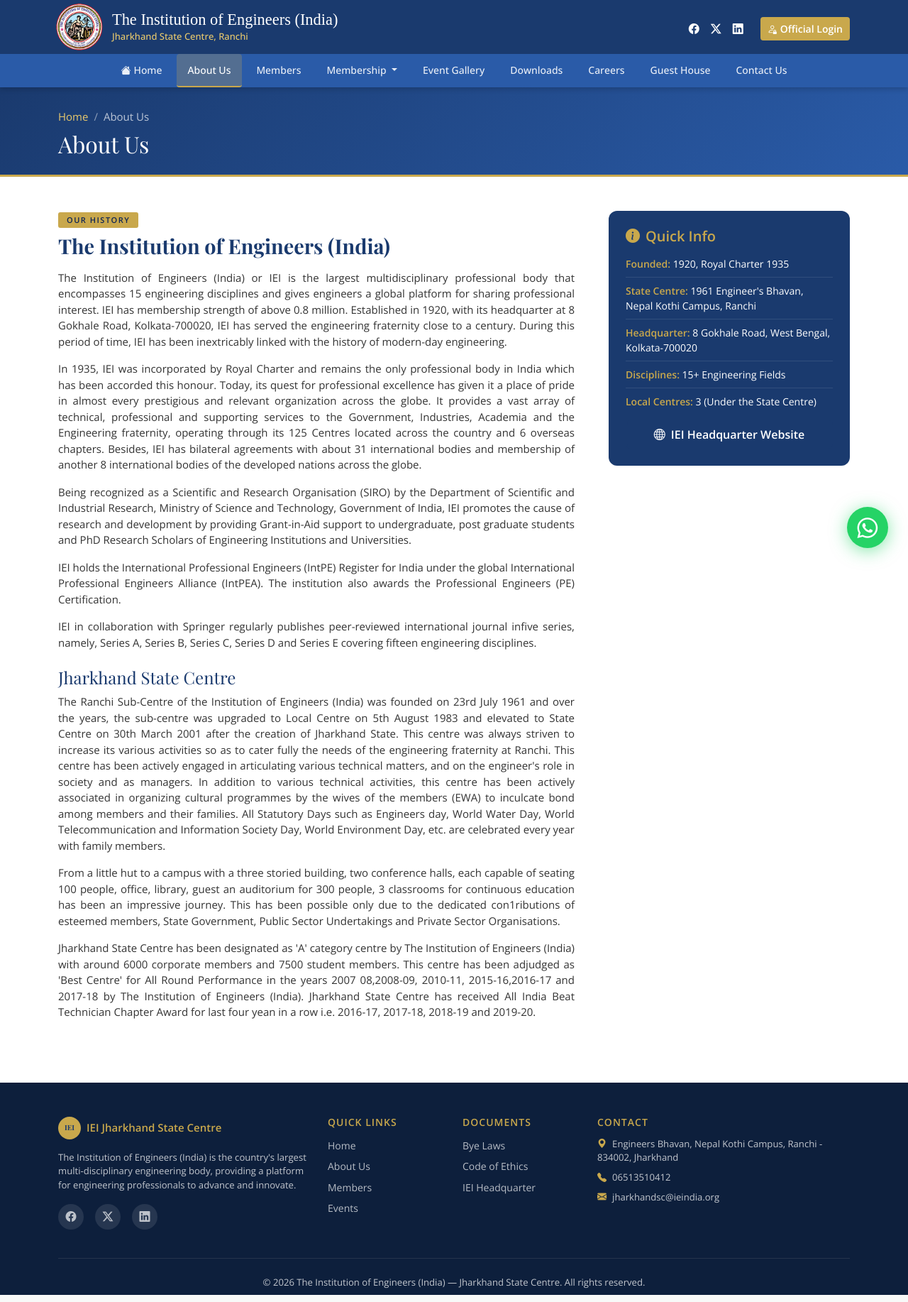
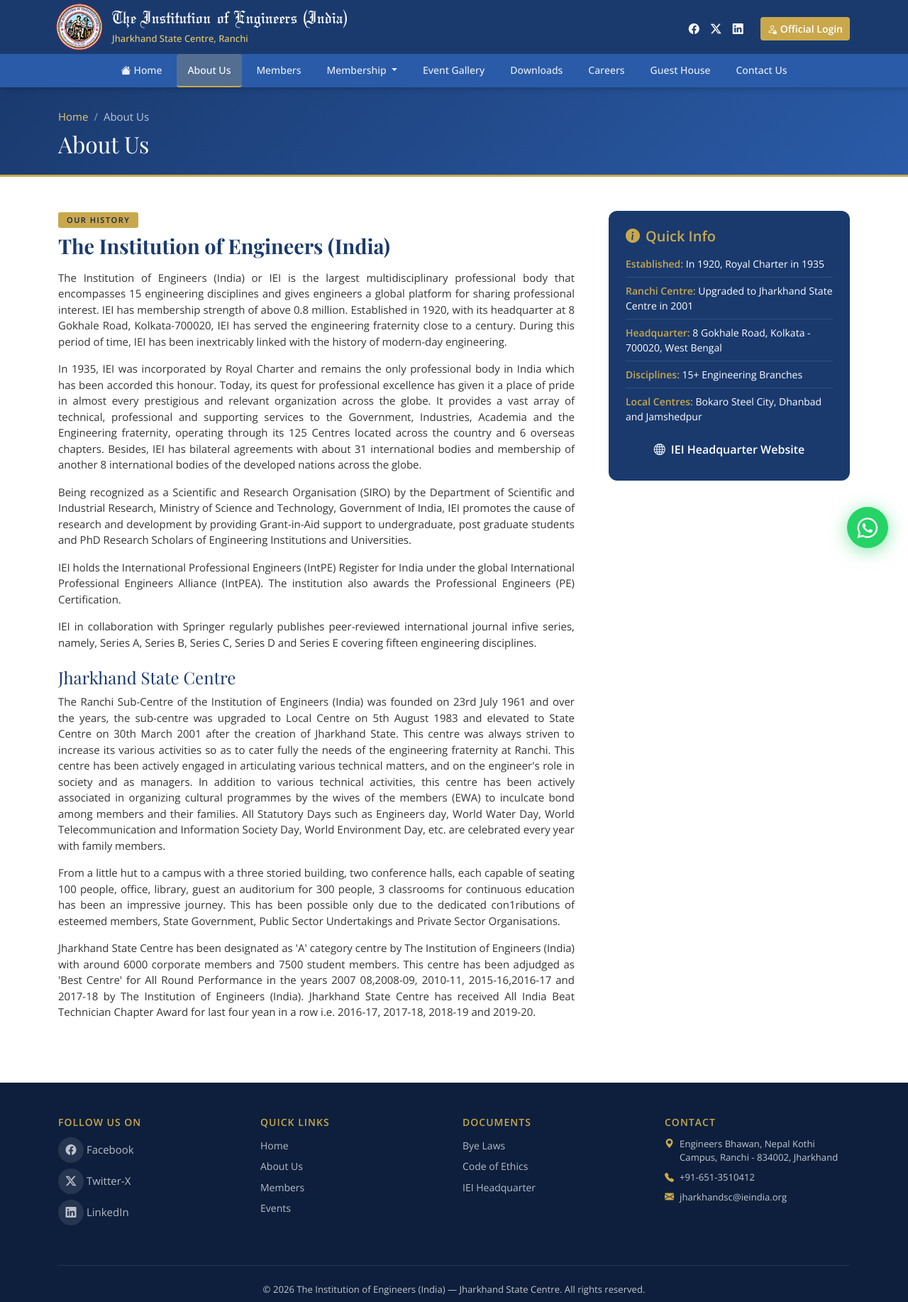
Before and after one commit to niranjan0k/iei-jsc, a Django app: page /about/ in a window 1280 px wide. Shown: the whole page at 71% size. Run offline with Django 5.2, Linux system fonts and the light colour scheme.

Commit message:
Test changes home, membership, aboutus, footer, guest house, announcement etc content changes as per test report

```diff
--- a/static/css/style.css
+++ b/static/css/style.css
@@ -58,7 +58,17 @@ h1, h2, h3, h4 { font-family: 'Playfair Display', serif; }
   border: 3px solid rgba(255,255,255,0.3);
 }
 .logo-text { font-family: 'Playfair Display', serif; font-weight: 700; color: var(--navy); font-size: 18px; }
-.site-title { color: #fff; font-family: 'old english text mt'; font-size: 1.4rem; }
+@font-face {
+    font-family: 'Olde English';           /* Give it a name (any name you like) */
+    src: url('../fonts/Olde English Regular.ttf') format('truetype');
+    font-weight: normal;
+    font-style: normal;
+}
+.site-title {
+    color: #fff;
+    font-family: 'Olde English', 'old english text mt';
+    font-size: 1.7rem;
+  }
 .site-subtitle { color: var(--gold-light); font-size: 13px; font-weight: 500; }
 .icon-color a { color: #fff }
 
@@ -497,7 +507,7 @@ h1, h2, h3, h4 { font-family: 'Playfair Display', serif; }
 
 /* ---- Responsive ---- */
 @media (max-width: 368px) {
-  .site-title { font-size: 1.1rem; }
+  .site-title { font-size: 1.3rem; }
   .site-subtitle { font-size: 11px; }
   .hero-img, .carousel-placeholder { height: 280px; }
   .carousel-title { font-size: 1.1rem; }
--- a/website/context_processors.py
+++ b/website/context_processors.py
@@ -2,9 +2,9 @@ def site_settings(request):
     return {
         'site_name': 'The Institution of Engineers (India)',
         'site_subtitle': 'Jharkhand State Centre, Ranchi',
-        'site_phone': '06513510412',
+        'site_phone': '+91-651-3510412',
         'site_email': 'jharkhandsc@ieindia.org',
-        'site_address': 'Engineer''s Bhavan, Nepal Kothi Campus, Ranchi - 834002, Jharkhand',
+        'site_address': 'Engineer''s Bhawan, Nepal Kothi Campus, Ranchi - 834002, Jharkhand',
         'whatsapp_number': '919430161766',
         'facebook_url': 'https://facebook.com',
         'twitter_url': 'https://twitter.com',
--- a/website/templates/website/about.html
+++ b/website/templates/website/about.html
@@ -1,6 +1,6 @@
 {% extends 'website/base.html' %}
 {% load static %}
-{% block title %}About Us – IEI Jharkhand State Centre{% endblock %}
+{% block title %}About Us - IEI Jharkhand State Centre{% endblock %}
 
 {% block content %}
 <!-- Page Header -->
@@ -99,14 +99,14 @@
         <div class="info-sidebar">
           <h5 class="sidebar-heading"><i class="bi bi-info-circle-fill me-2"></i>Quick Info</h5>
           <ul class="list-unstyled info-list">
-            <li><strong>Founded:</strong> 1920, Royal Charter 1935 </li>
-            <li><strong>State Centre:</strong> 1961 Engineer's Bhavan, Nepal Kothi Campus, Ranchi</li>
-            <li><strong>Headquarter:</strong> 8 Gokhale Road, West Bengal, Kolkata-700020 </li>
+            <li><strong>Established:</strong> In 1920, Royal Charter in 1935 </li>
+            <li><strong>Ranchi Centre:</strong> Upgraded to Jharkhand State Centre in 2001</li>
+            <li><strong>Headquarter:</strong> 8 Gokhale Road, Kolkata - 700020, West Bengal </li>
             <!-- <li><strong>Members:</strong> 500+ in Jharkhand</li> -->
-            <li><strong>Disciplines:</strong> 15+ Engineering Fields</li>
-            <li><strong>Local Centres: </strong> 3 (Under the State Centre)</li>
+            <li><strong>Disciplines:</strong> 15+ Engineering Branches</li>
+            <li><strong>Local Centres: </strong> Bokaro Steel City, Dhanbad and Jamshedpur</li>
           </ul>
-          <a href="{{ skill_dev_url }}" target="_blank" class="btn btn-navy w-100 mt-2"><i class="bi bi-globe me-2"></i>IEI Headquarter Website</a>
+          <a href="https://www.ieindia.org" target="_blank" class="btn btn-navy w-100 mt-2"><i class="bi bi-globe me-2"></i>IEI Headquarter Website</a>
         </div>
 
         {% if chairman or secretary %}
--- a/website/templates/website/base.html
+++ b/website/templates/website/base.html
@@ -47,6 +47,12 @@
   .dropdown-submenu:hover .dropdown-menu{display:block}
   .dropdown-submenu > .dropdown-item::after{
     content:'\F285';font-family:'bootstrap-icons';margin-left:auto;font-size:12px;color:#9ca3af;
+  }
+  .footer-social-link:hover .footer-social {
+      color: var(--navy); /* Facebook blue */
+      background: var(--gold);
+      transform: scale(1.1);
+      transition: all 0.3s ease;
   }
 </style>
 {% block extra_head %}{% endblock %}
@@ -130,22 +136,25 @@
           </a>
           <ul class="dropdown-menu">
             <li><p class="sub-header">Join IEI</p></li>
-            <li><a class="dropdown-item dropdown-item-external" href="https://www.ieindia.org/webui/iei/membership/corporate-membership.aspx" target="_blank" rel="noopener">
+            <li><a class="dropdown-item dropdown-item-external" href="https://ipanel.ieindia.org/WebUI/IEI-RegistrationForMembApp.aspx" target="_blank" rel="noopener">
               <i class="bi bi-building-fill"></i> Corporate Membership
             </a></li>
-            <li><a class="dropdown-item dropdown-item-external" href="https://www.ieindia.org/webui/iei/membership/technician-chapter.aspx" target="_blank" rel="noopener">
-              <i class="bi bi-tools"></i> Technician Chapter
+            <li><a class="dropdown-item dropdown-item-external" href="https://ipanel.ieindia.org/WebUI/IEI-RegistrationForMembApp.aspx" target="_blank" rel="noopener">
+              <i class="bi bi-mortarboard-fill"></i> Student Member
             </a></li>
-            <li><a class="dropdown-item dropdown-item-external" href="https://www.ieindia.org/web/network/studentchapters#schapter" target="_blank" rel="noopener">
-              <i class="bi bi-mortarboard-fill"></i> Student Chapter
+            <li><a class="dropdown-item dropdown-item-external" href="https://www.ieindia.org/web/becomemember#" target="_blank" rel="noopener">
+              <i class="bi bi-tools"></i> Member Technologist
             </a></li>
-            <li><a class="dropdown-item dropdown-item-external" href="https://www.ieindia.org/web/imember" target="_blank" rel="noopener">
+            <li><a class="dropdown-item dropdown-item-external" href="https://www.ieindia.org/web/becomemember#" target="_blank" rel="noopener">
+              <i class="bi bi-tools"></i> Associate Member Technologist
+            </a></li>
+            <li><a class="dropdown-item dropdown-item-external" href="https://www.ieindia.org/web/imember#" target="_blank" rel="noopener">
               <i class="bi bi-bank2"></i> Institutional Membership
             </a></li>
-            <li><hr class="dropdown-divider"></li>
-            <li><a class="dropdown-item dropdown-item-external" href="https://www.ieindia.org/webui/iei/membership/know-your-member.aspx" target="_blank" rel="noopener">
+            <!-- <li><hr class="dropdown-divider"></li> -->
+            <!-- <li><a class="dropdown-item dropdown-item-external" href="https://www.ieindia.org/webui/iei/membership/know-your-member.aspx" target="_blank" rel="noopener">
               <i class="bi bi-search-heart"></i> Know Your Member
-            </a></li>
+            </a></li> -->
           </ul>
         </li>
         <li class="nav-item"><a class="nav-link {% if request.resolver_match.url_name == 'events' or request.resolver_match.url_name == 'event_detail' %}active{% endif %}" href="{% url 'events' %}">Event Gallery</a></li>
@@ -191,24 +200,19 @@
 {% endif %}
 {% block content %}{% endblock %}
 </main>
-
 <!-- Footer -->
 <footer class="site-footer mt-5">
   <div class="container-xl">
     <div class="row g-4 py-4">
-      <div class="col-lg-4">
-        <div class="footer-brand mb-3">
-          <div class="logo-circle-sm me-2 d-inline-flex"><span class="logo-text-sm">IEI</span></div>
-          <span class="fw-bold text-gold">IEI Jharkhand State Centre</span>
-        </div>
-        <p class="small">The Institution of Engineers (India) is the country's largest multi-disciplinary engineering body, providing a platform for engineering professionals to advance and innovate.</p>
-        <div class="d-flex gap-3 mt-3">
-          <a href="{{ facebook_url }}" target="_blank" class="footer-social"><i class="bi bi-facebook"></i></a>
-          <a href="{{ twitter_url }}" target="_blank" class="footer-social"><i class="bi bi-twitter-x"></i></a>
-          <a href="{{ linkedin_url }}" target="_blank" class="footer-social"><i class="bi bi-linkedin"></i></a>
-        </div>
+      <div class="col-lg-3 col-md-3">
+        <h6 class="footer-heading">Follow us on</h6>
+        <ul style="list-style:none;padding: 0;">
+          <li class="my-2" style="cursor: pointer;"><a href="{{ facebook_url }}" target="_blank" style="color: rgba(255,255,255,0.7);text-decoration: none;" class="footer-social-link"><span class="footer-social"><i class="bi bi-facebook"></i></span>&nbsp;Facebook</a></li>
+          <li class="my-2" style="cursor: pointer;"><a href="{{ twitter_url }}" target="_blank" style="color: rgba(255,255,255,0.7);text-decoration: none;" class="footer-social-link"><span class="footer-social"><i class="bi bi-twitter-x"></i></span>&nbsp;Twitter-X</a></li>
+          <li class="my-2" style="cursor: pointer;"><a href="{{ linkedin_url }}" target="_blank" style="color: rgba(255,255,255,0.7);text-decoration: none;" class="footer-social-link"><span class="footer-social"><i class="bi bi-linkedin"></i></span>&nbsp;LinkedIn</a></li>
+        </ul>
       </div>
-      <div class="col-lg-2 col-md-4">
+      <div class="col-lg-3 col-md-3">
         <h6 class="footer-heading">Quick Links</h6>
         <ul class="footer-links">
           <li><a href="{% url 'home' %}">Home</a></li>
@@ -218,19 +222,19 @@
           <!-- <li><a href="{% url 'contact' %}">Contact</a></li> -->
         </ul>
       </div>
-      <div class="col-lg-2 col-md-4">
+      <div class="col-lg-3 col-md-3">
         <h6 class="footer-heading">Documents</h6>
         <ul class="footer-links">
           <li><a href="https://www.ieindia.org/web/byelawsRegulation" target="_blank">Bye Laws</a></li>
           <li><a href="https://www.ieindia.org/web/codeofethics" target="_blank">Code of Ethics</a></li>
           <!-- <li><a href="{% url 'downloads' %}">Downloads</a></li> -->
-          <li><a href="{{ skill_dev_url }}" target="_blank">IEI Headquarter</a></li>
+          <li><a href="https://www.ieindia.org" target="_blank">IEI Headquarter</a></li>
         </ul>
       </div>
-      <div class="col-lg-4 col-md-4">
+      <div class="col-lg-3 col-md-3">
         <h6 class="footer-heading">Contact</h6>
         <ul class="list-unstyled small">
-          <li class="mb-2"><i class="bi bi-geo-alt-fill text-gold me-2"></i>{{ site_address }}</li>
+          <li class="mb-2 d-flex"><i class="bi bi-geo-alt-fill text-gold me-2"></i><p style="margin-bottom: 0;">{{ site_address }}</p></li>
           <li class="mb-2"><i class="bi bi-telephone-fill text-gold me-2"></i>{{ site_phone }}</li>
           <li class="mb-2"><i class="bi bi-envelope-fill text-gold me-2"></i>{{ site_email }}</li>
         </ul>
--- a/website/templates/website/guest_house.html
+++ b/website/templates/website/guest_house.html
@@ -132,8 +132,8 @@
       {% for ra in room_availability %}
       <div class="room-card">
         <div class="room-card-head">
-          <div class="room-num">{{ ra.room.room_number }}</div>
-          <h5>{{ ra.room.name }}</h5>
+          <div class="room-num">{{ ra.room.name }}</div>
+          <h5>{{ ra.room.room_number }}</h5>
         </div>
         <div class="room-card-body">
           {% if searched %}
```
Also changed, not shown: website/admin.py (+7 -1 lines), website/models.py (+9 -7 lines), website/templates/website/home.html (+17 -11 lines), media/carousel/WhatsApp_Image_2026-06-12_at_3.54.44_PM.jpeg (added), media/members/IMG_20260525_105236732.jpg (added), static/fonts/Olde English Regular.ttf (added), website/migrations/0004_alter_announcement_options_and_more.py (added).
